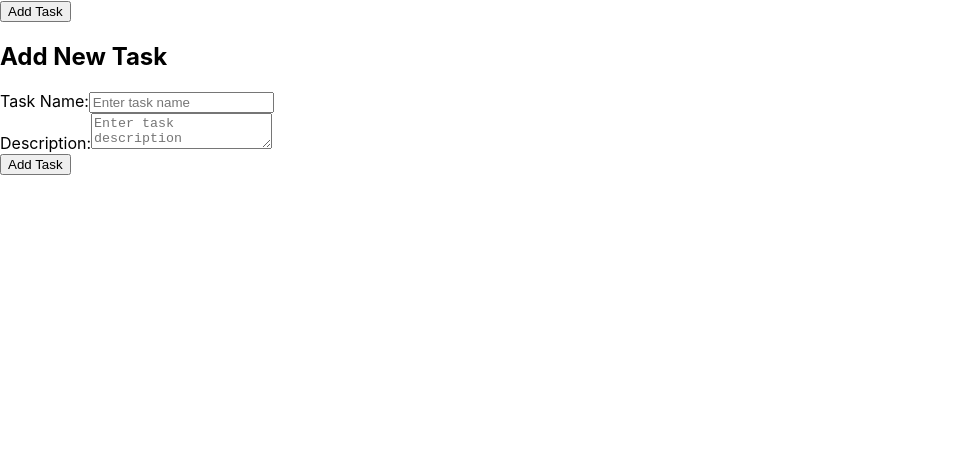
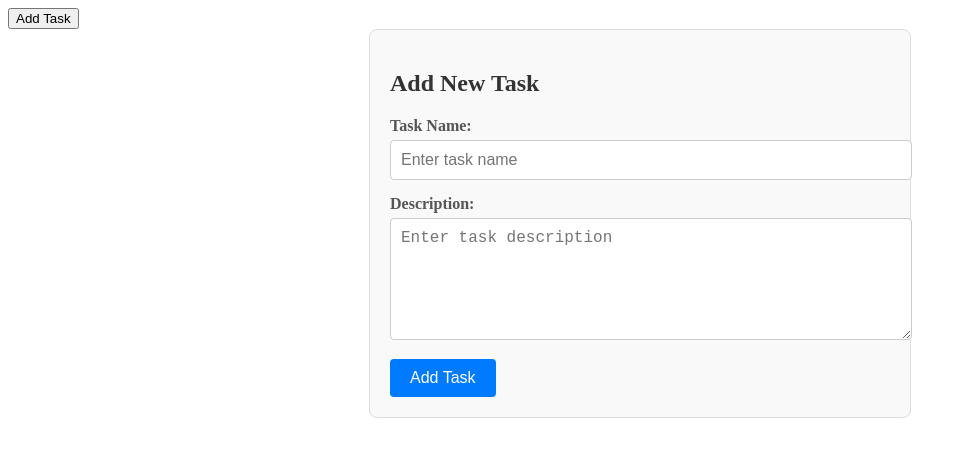
Before and after one commit to Digvijaysingh0707/TaskPilot, a React (Create React App) app in the folder frontend/: page / in a window 1280 px wide. Shown: the top 456 px of the page, without its empty margins (0-975 px from the left). Built offline with nearby package versions, Linux system fonts and the light colour scheme.

Commit message:
added style

```diff
--- a/frontend/src/index.css
+++ b/frontend/src/index.css
@@ -1,13 +1,55 @@
-body {
-  margin: 0;
-  font-family: -apple-system, BlinkMacSystemFont, 'Segoe UI', 'Roboto', 'Oxygen',
-    'Ubuntu', 'Cantarell', 'Fira Sans', 'Droid Sans', 'Helvetica Neue',
-    sans-serif;
-  -webkit-font-smoothing: antialiased;
-  -moz-osx-font-smoothing: grayscale;
+/* AddTaskForm.css */
+.add-task-form {
+  max-width: 500px;
+  margin: 0 auto;
+  padding: 20px;
+  border: 1px solid #ddd;
+  border-radius: 8px;
+  background-color: #f9f9f9;
 }
 
-code {
-  font-family: source-code-pro, Menlo, Monaco, Consolas, 'Courier New',
-    monospace;
+.add-task-form h2 {
+  margin-bottom: 20px;
+  font-size: 1.5rem;
+  color: #333;
 }
+
+.add-task-form div {
+  margin-bottom: 15px;
+}
+
+.add-task-form label {
+  display: block;
+  margin-bottom: 5px;
+  font-weight: bold;
+  color: #555;
+}
+
+.add-task-form input,
+.add-task-form textarea {
+  width: 100%;
+  padding: 10px;
+  border: 1px solid #ccc;
+  border-radius: 4px;
+  font-size: 1rem;
+}
+
+.add-task-form textarea {
+  resize: vertical;
+  height: 100px;
+}
+
+.add-task-form button {
+  padding: 10px 20px;
+  font-size: 1rem;
+  color: #fff;
+  background-color: #007bff;
+  border: none;
+  border-radius: 4px;
+  cursor: pointer;
+  transition: background-color 0.3s ease;
+}
+
+.add-task-form button:hover {
+  background-color: #0056b3;
+}
```
